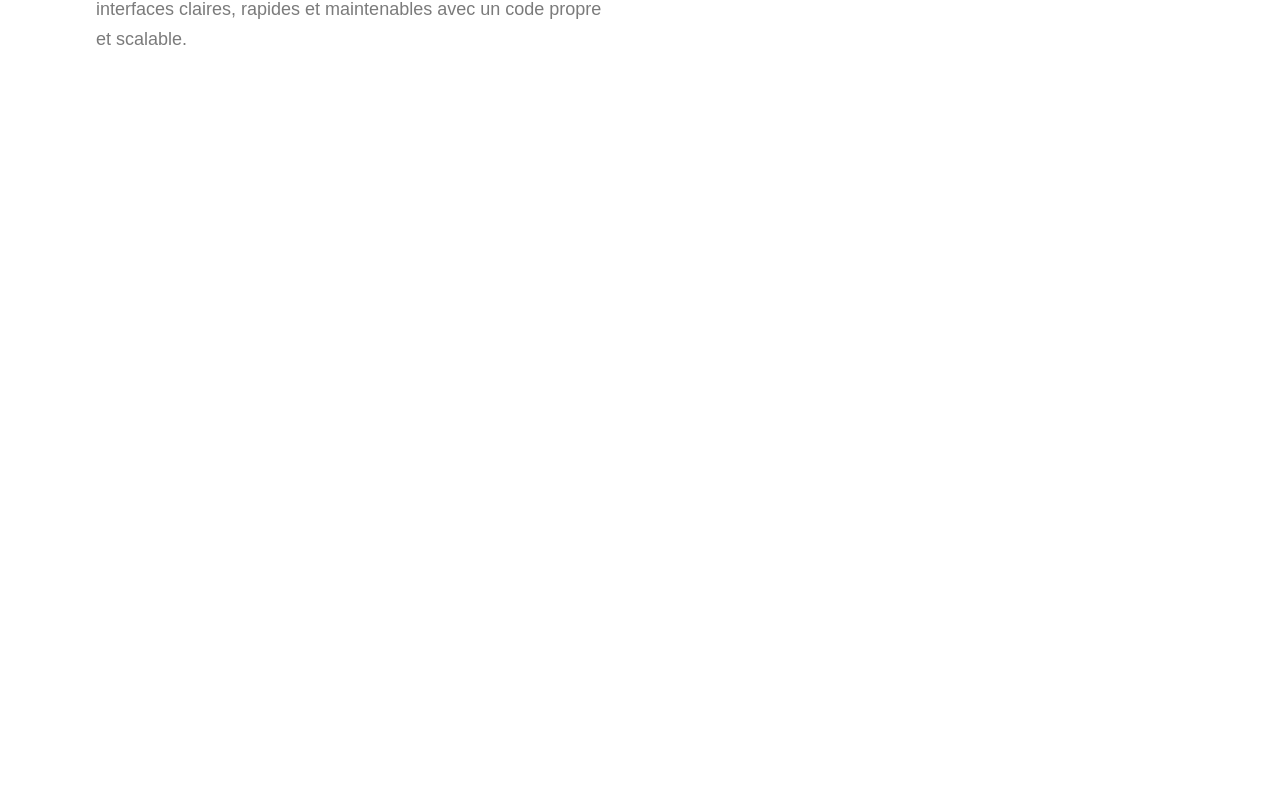
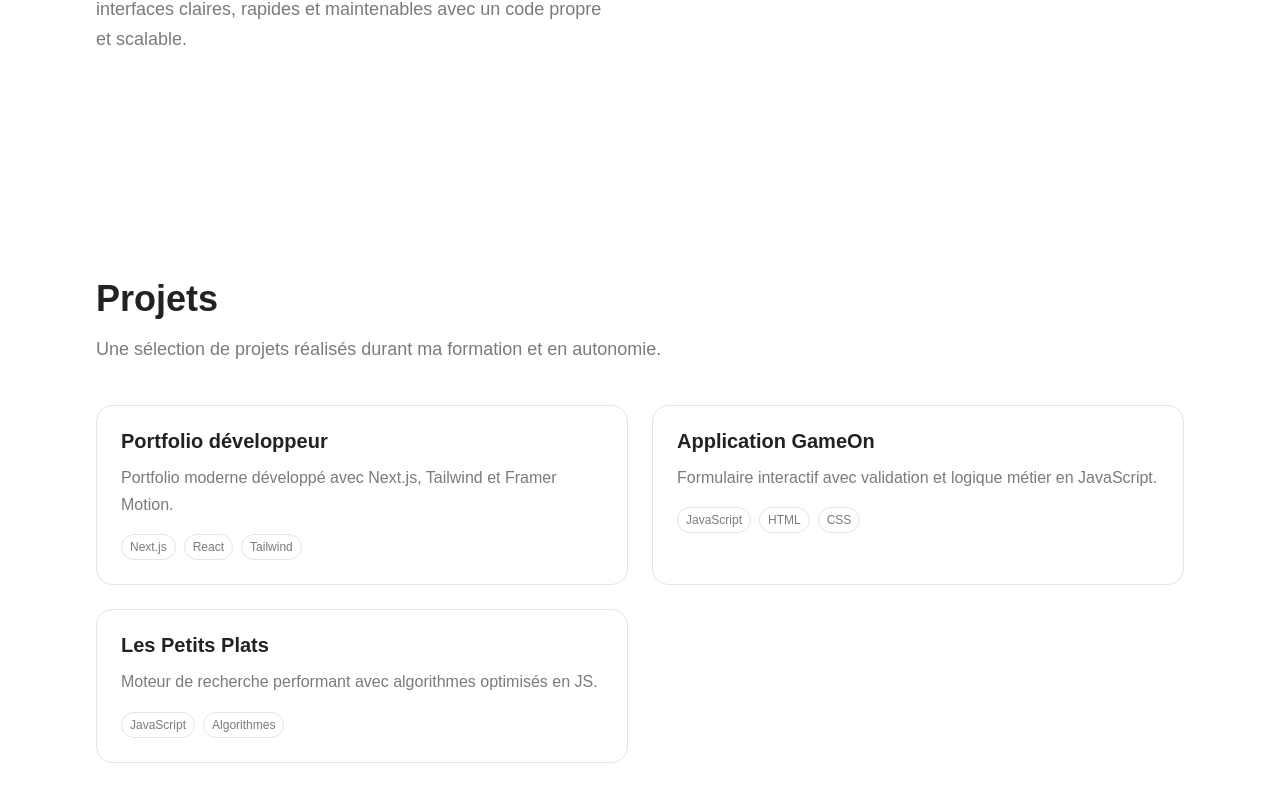
Before and after one commit to MTDev2024/Portfolio, a Next.js app: page / in a window 1280 px wide. Shown: the part 1196-1997 px from the top of the page. Before the commit the page ends 1363 px from the top, so only its background shows below. Built offline with nearby package versions, Linux system fonts and the light colour scheme.

Commit message:
feat: add Projects section with data-driven architecture

```diff
--- a/src/app/page.tsx
+++ b/src/app/page.tsx
@@ -1,11 +1,13 @@
 import Hero from "@/components/sections/Hero";
 import About from "@/components/sections/About";
+import Projects from "@/components/sections/Projects";
 
 export default function Home() {
   return (
     <main>
       <Hero />
       <About />
+      <Projects />
     </main>
   );
 }
--- a/src/components/sections/Projects.tsx
+++ b/src/components/sections/Projects.tsx
@@ -0,0 +1,46 @@
+import Section from "@/components/ui/Section";
+import { projects } from "@/data/projects";
+
+export default function Projects() {
+  return (
+    <Section>
+      <div>
+        <h2 className="text-3xl font-semibold md:text-4xl">
+          Projets
+        </h2>
+
+        <p className="mt-4 text-(--text-secondary) text-lg">
+          Une sélection de projets réalisés durant ma formation et en autonomie.
+        </p>
+
+        <div className="mt-10 grid gap-6 md:grid-cols-2">
+          {projects.map((project) => (
+            <article
+              key={project.title}
+              className="rounded-2xl border border-(--border) p-6 hover:bg-(--surface) transition-colors"
+            >
+              <h3 className="text-xl font-semibold">
+                {project.title}
+              </h3>
+
+              <p className="mt-3 text-(--text-secondary)">
+                {project.description}
+              </p>
+
+              <div className="mt-4 flex flex-wrap gap-2">
+                {project.tech.map((t) => (
+                  <span
+                    key={t}
+                    className="text-xs border border-(--border) px-2 py-1 rounded-full text-(--text-secondary)"
+                  >
+                    {t}
+                  </span>
+                ))}
+              </div>
+            </article>
+          ))}
+        </div>
+      </div>
+    </Section>
+  );
+}
--- /dev/null
+++ b/src/data/projects.ts
@@ -0,0 +1,30 @@
+export type Project = {
+  title: string;
+  description: string;
+  tech: string[];
+  link?: string;
+};
+
+export const projects: Project[] = [
+  {
+    title: "Portfolio développeur",
+    description:
+      "Portfolio moderne développé avec Next.js, Tailwind et Framer Motion.",
+    tech: ["Next.js", "React", "Tailwind"],
+    link: "#",
+  },
+  {
+    title: "Application GameOn",
+    description:
+      "Formulaire interactif avec validation et logique métier en JavaScript.",
+    tech: ["JavaScript", "HTML", "CSS"],
+    link: "#",
+  },
+  {
+    title: "Les Petits Plats",
+    description:
+      "Moteur de recherche performant avec algorithmes optimisés en JS.",
+    tech: ["JavaScript", "Algorithmes"],
+    link: "#",
+  },
+];
```
